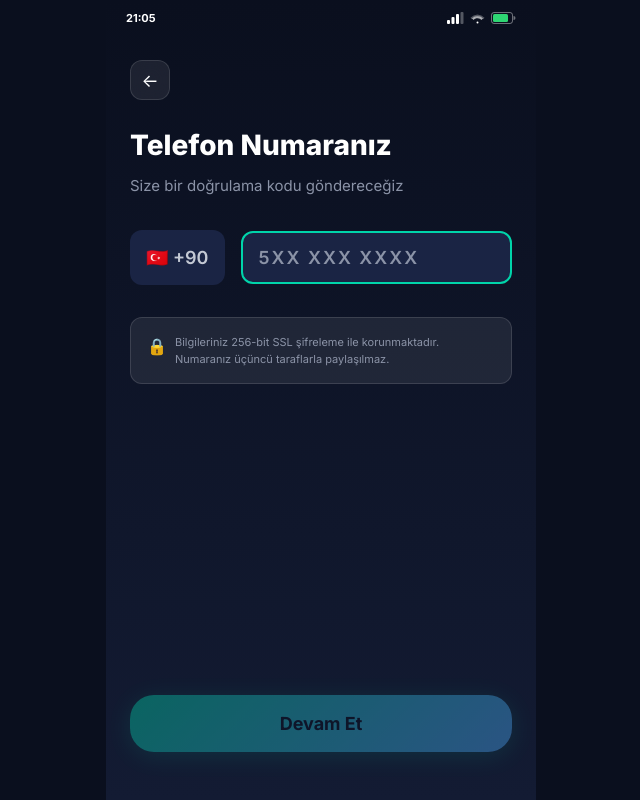
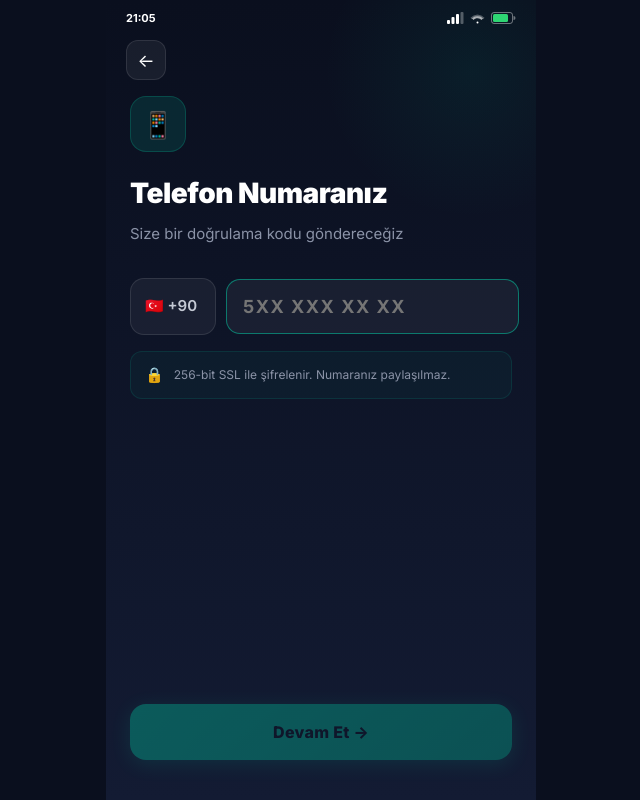
Before and after one commit to aiyapicamben/privado, a React (Vite) app: page / in a window 1280 px wide. Both pictures are taken after a click on the button "Başlayın". Shown: the whole page, without its empty margins (319-959 px from the left). Built offline with nearby package versions, Linux system fonts and the light colour scheme.

Commit message:
Premium tasarim, emoji PNG fix, Register/KYC yenileme

```diff
--- a/src/App.jsx
+++ b/src/App.jsx
@@ -24,12 +24,12 @@ function Toast({ toast }) {
 function AppContent() {
   const { appState, toast } = useApp();
 
-  // Parse emojis with Twemoji for consistent cross-platform rendering
+  // Render emojis as PNG (no black border issue unlike SVG)
   useEffect(() => {
     if (window.twemoji) {
       window.twemoji.parse(document.body, {
-        folder: 'svg',
-        ext: '.svg',
+        folder: '72x72',
+        ext: '.png',
         base: 'https://cdn.jsdelivr.net/gh/twitter/twemoji@14.0.2/assets/',
       });
     }
--- a/src/index.css
+++ b/src/index.css
@@ -249,14 +249,16 @@ img {
   display: flex;
   align-items: center;
   justify-content: center;
-  gap: var(--space-sm);
+  gap: 8px;
   padding: 16px 24px;
-  border-radius: var(--radius-lg);
-  font-weight: 600;
+  border-radius: 16px;
+  font-weight: 700;
   font-size: var(--font-base);
-  transition: all var(--transition-base);
+  transition: transform 120ms ease, box-shadow 200ms ease, opacity 200ms ease;
   position: relative;
   overflow: hidden;
+  cursor: pointer;
+  letter-spacing: 0.2px;
 }
 
 .btn::after {
@@ -273,19 +275,20 @@ img {
 }
 
 .btn-primary {
-  background: var(--gradient-primary);
-  color: var(--togg-navy);
-  font-weight: 700;
-  box-shadow: var(--shadow-teal);
+  background: linear-gradient(135deg, #00d4aa 0%, #00b894 100%);
+  color: #0a0f1e;
+  font-weight: 800;
+  box-shadow: 0 4px 20px rgba(0,212,170,0.35);
 }
 
 .btn-primary:hover {
-  box-shadow: 0 6px 30px rgba(0, 212, 170, 0.5);
+  box-shadow: 0 6px 32px rgba(0, 212, 170, 0.55);
   transform: translateY(-1px);
 }
 
 .btn-primary:active {
   transform: scale(0.97);
+  box-shadow: 0 2px 12px rgba(0,212,170,0.3);
 }
 
 .btn-secondary {
@@ -335,11 +338,21 @@ img {
 
 /* Glass Card */
 .glass-card {
-  background: var(--glass-bg);
-  border: 1px solid var(--glass-border);
-  border-radius: var(--radius-lg);
-  backdrop-filter: blur(20px);
-  -webkit-backdrop-filter: blur(20px);
+  background: rgba(255,255,255,0.05);
+  border: 1px solid rgba(255,255,255,0.09);
+  border-radius: 18px;
+  backdrop-filter: blur(24px);
+  -webkit-backdrop-filter: blur(24px);
+}
+
+/* Premium elevated card */
+.card-premium {
+  background: rgba(255,255,255,0.05);
+  border: 1px solid rgba(255,255,255,0.09);
+  border-radius: 20px;
+  backdrop-filter: blur(32px);
+  -webkit-backdrop-filter: blur(32px);
+  box-shadow: 0 8px 32px rgba(0,0,0,0.2), inset 0 1px 0 rgba(255,255,255,0.06);
 }
 
 /* Bottom Sheet */
--- a/src/pages/Register.jsx
+++ b/src/pages/Register.jsx
@@ -17,10 +17,7 @@ export default function Register() {
     setTimer(60);
     timerRef.current = setInterval(() => {
       setTimer(prev => {
-        if (prev <= 1) {
-          clearInterval(timerRef.current);
-          return 0;
-        }
+        if (prev <= 1) { clearInterval(timerRef.current); return 0; }
         return prev - 1;
       });
     }, 1000);
@@ -33,7 +30,7 @@ export default function Register() {
       return;
     }
     setShowOtp(true);
-    showToast('Doğrulama kodu gönderildi', 'success');
+    showToast('Doğrulama kodu gönderildi 📱', 'success');
   };
 
   const handleOtpChange = (index, value) => {
@@ -41,17 +38,12 @@ export default function Register() {
     const newOtp = [...otp];
     newOtp[index] = value;
     setOtp(newOtp);
-
-    if (value && index < 5) {
-      otpRefs.current[index + 1]?.focus();
-    }
-
+    if (value && index < 5) otpRefs.current[index + 1]?.focus();
     if (newOtp.every(d => d !== '')) {
       setIsVerifying(true);
       setTimeout(() => {
         setUser(prev => ({ ...prev, phone: `+90${phone}`, isVerified: true }));
         showToast('Telefon doğrulandı ✅', 'success');
-        // If returning user (kycStatus already approved), skip KYC
         setTimeout(() => {
           if (user.kycStatus === 'approved') {
             navigateTo(APP_STATES.MAP);
@@ -77,143 +69,125 @@ export default function Register() {
   };
 
   return (
-    <div className="screen" style={{ background: 'var(--gradient-dark)' }}>
+    <div className="screen" style={{ background: 'var(--gradient-dark)', position: 'relative' }}>
+      {/* Ambient glow */}
+      <div style={{
+        position: 'absolute', top: '-10%', right: '-20%',
+        width: '300px', height: '300px', borderRadius: '50%',
+        background: 'radial-gradient(circle, rgba(0,212,170,0.07) 0%, transparent 70%)',
+        pointerEvents: 'none',
+      }} />
+
       <StatusBar />
 
-      {/* Header */}
-      <div style={{ padding: 'var(--space-lg)' }}>
+      {/* Back button */}
+      <div style={{ padding: '4px 20px 8px' }}>
         <button
           onClick={() => showOtp ? setShowOtp(false) : navigateTo(APP_STATES.WELCOME)}
           style={{
-            background: 'var(--glass-bg)',
-            border: '1px solid var(--glass-border)',
-            borderRadius: 'var(--radius-md)',
-            width: '40px',
-            height: '40px',
-            display: 'flex',
-            alignItems: 'center',
-            justifyContent: 'center',
-            color: 'var(--togg-white)',
-            fontSize: '18px',
-            backdropFilter: 'blur(10px)',
+            background: 'rgba(255,255,255,0.06)',
+            border: '1px solid rgba(255,255,255,0.1)',
+            borderRadius: '12px', width: '40px', height: '40px',
+            display: 'flex', alignItems: 'center', justifyContent: 'center',
+            color: '#fff', fontSize: '18px', cursor: 'pointer',
           }}
         >
           ←
         </button>
       </div>
 
+      <div style={{ flex: 1, padding: '8px 24px', display: 'flex', flexDirection: 'column' }}>
+        {!showOtp ? (
+          <div className="animate-fadeInUp">
+            {/* Title */}
+            <div style={{ marginBottom: '32px' }}>
               <div style={{
-        flex: 1,
-        padding: '0 var(--space-lg)',
-        display: 'flex',
-        flexDirection: 'column',
+                width: '56px', height: '56px', borderRadius: '16px',
+                background: 'rgba(0,212,170,0.12)', border: '1px solid rgba(0,212,170,0.2)',
+                display: 'flex', alignItems: 'center', justifyContent: 'center',
+                fontSize: '26px', marginBottom: '20px',
               }}>
-        {!showOtp ? (
-          /* Phone Input */
-          <div className="animate-fadeInUp">
-            <h1 style={{
-              fontSize: 'var(--font-2xl)',
-              fontWeight: 800,
-              marginBottom: 'var(--space-sm)',
-            }}>
+                📱
+              </div>
+              <h1 style={{ fontSize: '28px', fontWeight: 900, marginBottom: '8px', letterSpacing: '-0.5px' }}>
                 Telefon Numaranız
               </h1>
-            <p style={{
-              color: 'var(--togg-gray-400)',
-              fontSize: 'var(--font-base)',
-              marginBottom: 'var(--space-xl)',
-              lineHeight: 1.6,
-            }}>
+              <p style={{ color: 'var(--togg-gray-400)', fontSize: '15px', lineHeight: 1.6 }}>
                 Size bir doğrulama kodu göndereceğiz
               </p>
+            </div>
 
+            {/* Phone input */}
             <div style={{
-              display: 'flex',
-              alignItems: 'center',
-              gap: 'var(--space-md)',
-              marginBottom: 'var(--space-xl)',
+              display: 'flex', alignItems: 'center', gap: '10px', marginBottom: '16px',
             }}>
-              {/* Country code */}
               <div style={{
-                background: 'var(--togg-navy-mid)',
-                borderRadius: 'var(--radius-md)',
-                padding: '14px 16px',
-                display: 'flex',
-                alignItems: 'center',
-                gap: '8px',
-                fontSize: 'var(--font-lg)',
-                fontWeight: 600,
-                color: 'var(--togg-gray-300)',
-                minWidth: '90px',
+                background: 'rgba(255,255,255,0.05)',
+                border: '1.5px solid rgba(255,255,255,0.1)',
+                borderRadius: '14px', padding: '16px 14px',
+                display: 'flex', alignItems: 'center', gap: '8px',
+                fontSize: '15px', fontWeight: 600, color: 'var(--togg-gray-300)',
+                minWidth: '86px', flexShrink: 0,
               }}>
                 🇹🇷 +90
               </div>
-
               <input
                 type="tel"
-                className="input-field"
                 value={formatPhone(phone)}
                 onChange={(e) => setPhone(e.target.value.replace(/\D/g, '').slice(0, 10))}
-                placeholder="5XX XXX XXXX"
+                placeholder="5XX XXX XX XX"
                 style={{
                   flex: 1,
-                  fontSize: 'var(--font-lg)',
-                  letterSpacing: '2px',
-                  fontWeight: 600,
+                  background: 'rgba(255,255,255,0.05)',
+                  border: '1.5px solid rgba(255,255,255,0.1)',
+                  borderRadius: '14px', padding: '16px',
+                  fontSize: '18px', fontWeight: 700, letterSpacing: '1.5px',
+                  color: '#fff', outline: 'none', fontFamily: 'var(--font-family)',
+                  transition: 'border-color 200ms ease',
                 }}
+                onFocus={e => e.target.style.borderColor = 'rgba(0,212,170,0.5)'}
+                onBlur={e => e.target.style.borderColor = 'rgba(255,255,255,0.1)'}
                 autoFocus
               />
             </div>
 
+            {/* Security note */}
             <div style={{
-              background: 'var(--glass-bg)',
-              borderRadius: 'var(--radius-md)',
-              padding: 'var(--space-md)',
-              display: 'flex',
-              alignItems: 'flex-start',
-              gap: 'var(--space-sm)',
-              marginBottom: 'var(--space-xl)',
-              border: '1px solid var(--glass-border)',
+              background: 'rgba(0,212,170,0.04)',
+              border: '1px solid rgba(0,212,170,0.12)',
+              borderRadius: '12px', padding: '12px 14px',
+              display: 'flex', alignItems: 'center', gap: '10px',
+              marginBottom: '24px',
             }}>
-              <span style={{ fontSize: '16px' }}>🔒</span>
-              <p style={{
-                fontSize: 'var(--font-xs)',
-                color: 'var(--togg-gray-400)',
-                lineHeight: 1.5,
-              }}>
-                Bilgileriniz 256-bit SSL şifreleme ile korunmaktadır.
-                Numaranız üçüncü taraflarla paylaşılmaz.
+              <span style={{ fontSize: '15px', flexShrink: 0 }}>🔒</span>
+              <p style={{ fontSize: '12px', color: 'var(--togg-gray-400)', lineHeight: 1.5 }}>
+                256-bit SSL ile şifrelenir. Numaranız paylaşılmaz.
               </p>
             </div>
           </div>
         ) : (
-          /* OTP Input */
           <div className="animate-fadeInUp">
-            <h1 style={{
-              fontSize: 'var(--font-2xl)',
-              fontWeight: 800,
-              marginBottom: 'var(--space-sm)',
+            <div style={{ marginBottom: '32px' }}>
+              <div style={{
+                width: '56px', height: '56px', borderRadius: '16px',
+                background: 'rgba(0,212,170,0.12)', border: '1px solid rgba(0,212,170,0.2)',
+                display: 'flex', alignItems: 'center', justifyContent: 'center',
+                fontSize: '26px', marginBottom: '20px',
               }}>
+                ✉️
+              </div>
+              <h1 style={{ fontSize: '28px', fontWeight: 900, marginBottom: '8px', letterSpacing: '-0.5px' }}>
                 Doğrulama Kodu
               </h1>
-            <p style={{
-              color: 'var(--togg-gray-400)',
-              fontSize: 'var(--font-base)',
-              marginBottom: 'var(--space-xl)',
-              lineHeight: 1.6,
-            }}>
-              <span style={{ color: 'var(--togg-white)', fontWeight: 600 }}>
-                +90 {formatPhone(phone)}
-              </span>
+              <p style={{ color: 'var(--togg-gray-400)', fontSize: '15px', lineHeight: 1.6 }}>
+                <span style={{ color: '#fff', fontWeight: 700 }}>+90 {formatPhone(phone)}</span>
                 {' '}numarasına gönderilen 6 haneli kodu girin
               </p>
+            </div>
 
             {/* OTP boxes */}
             <div style={{
-              display: 'flex',
-              gap: '10px',
-              justifyContent: 'center',
-              marginBottom: 'var(--space-xl)',
+              display: 'flex', gap: '8px', justifyContent: 'center', marginBottom: '28px',
             }}>
               {otp.map((digit, i) => (
                 <input
@@ -228,16 +202,14 @@ export default function Register() {
                   autoFocus={i === 0}
                   disabled={isVerifying}
                   style={{
-                    width: '48px',
-                    height: '56px',
-                    borderRadius: 'var(--radius-md)',
-                    background: digit ? 'var(--togg-navy-mid)' : 'var(--togg-navy-mid)',
-                    border: `2px solid ${digit ? 'var(--togg-teal)' : 'transparent'}`,
-                    color: 'var(--togg-white)',
-                    fontSize: 'var(--font-2xl)',
-                    fontWeight: 700,
-                    textAlign: 'center',
-                    transition: 'all var(--transition-fast)',
+                    width: '46px', height: '58px',
+                    borderRadius: '14px',
+                    background: digit ? 'rgba(0,212,170,0.1)' : 'rgba(255,255,255,0.05)',
+                    border: `2px solid ${digit ? 'rgba(0,212,170,0.6)' : 'rgba(255,255,255,0.1)'}`,
+                    color: digit ? '#00d4aa' : '#fff',
+                    fontSize: '24px', fontWeight: 800, textAlign: 'center',
+                    outline: 'none', fontFamily: 'var(--font-family)',
+                    transition: 'all 150ms ease',
                   }}
                 />
               ))}
@@ -245,42 +217,34 @@ export default function Register() {
 
             {isVerifying && (
               <div className="animate-fadeIn" style={{
-                display: 'flex',
-                alignItems: 'center',
-                justifyContent: 'center',
-                gap: 'var(--space-sm)',
-                marginBottom: 'var(--space-lg)',
+                display: 'flex', alignItems: 'center', justifyContent: 'center',
+                gap: '10px', marginBottom: '20px',
               }}>
                 <div className="animate-spin" style={{
-                  width: '20px',
-                  height: '20px',
-                  border: '2px solid var(--togg-teal)',
-                  borderTopColor: 'transparent',
-                  borderRadius: '50%',
+                  width: '18px', height: '18px',
+                  border: '2px solid rgba(0,212,170,0.3)',
+                  borderTopColor: '#00d4aa', borderRadius: '50%',
                 }} />
-                <span style={{ color: 'var(--togg-teal)', fontWeight: 600 }}>
+                <span style={{ color: '#00d4aa', fontWeight: 600, fontSize: '14px' }}>
                   Doğrulanıyor...
                 </span>
               </div>
             )}
 
-            {/* Timer */}
             <div style={{ textAlign: 'center' }}>
               {timer > 0 ? (
-                <p style={{ color: 'var(--togg-gray-400)', fontSize: 'var(--font-sm)' }}>
-                  Yeni kod gönder ({timer}s)
+                <p style={{ color: 'var(--togg-gray-500)', fontSize: '13px' }}>
+                  Tekrar gönder {timer}s
                 </p>
               ) : (
                 <button
-                  onClick={() => { setTimer(60); showToast('Yeni kod gönderildi', 'info'); }}
+                  onClick={() => { setTimer(60); showToast('Yeni kod gönderildi 📱', 'info'); }}
                   style={{
-                    background: 'none',
-                    color: 'var(--togg-teal)',
-                    fontWeight: 600,
-                    fontSize: 'var(--font-sm)',
+                    background: 'none', color: '#00d4aa',
+                    fontWeight: 700, fontSize: '14px', cursor: 'pointer',
                   }}
                 >
-                  Yeni kod gönder
+                  Yeni kod gönder →
                 </button>
               )}
             </div>
@@ -290,18 +254,19 @@ export default function Register() {
 
       {/* Bottom CTA */}
       {!showOtp && (
-        <div className="animate-fadeInUp" style={{
-          padding: '0 var(--space-lg) var(--space-2xl)',
-        }}>
+        <div style={{ padding: '0 24px 40px' }}>
           <button
-            className="btn btn-primary btn-lg btn-full"
+            className="btn btn-primary btn-full"
             onClick={handlePhoneSubmit}
             style={{
-              opacity: phone.length >= 10 ? 1 : 0.4,
+              padding: '18px', fontSize: '16px', fontWeight: 800,
+              borderRadius: '16px', letterSpacing: '0.3px',
+              opacity: phone.length >= 10 ? 1 : 0.35,
               pointerEvents: phone.length >= 10 ? 'auto' : 'none',
+              transition: 'opacity 200ms ease',
             }}
           >
-            Devam Et
+            Devam Et →
           </button>
         </div>
       )}
```
Also changed, not shown: src/pages/KYC.jsx (+119 -189 lines). Lines whose indentation alone changed are shown as unchanged.
